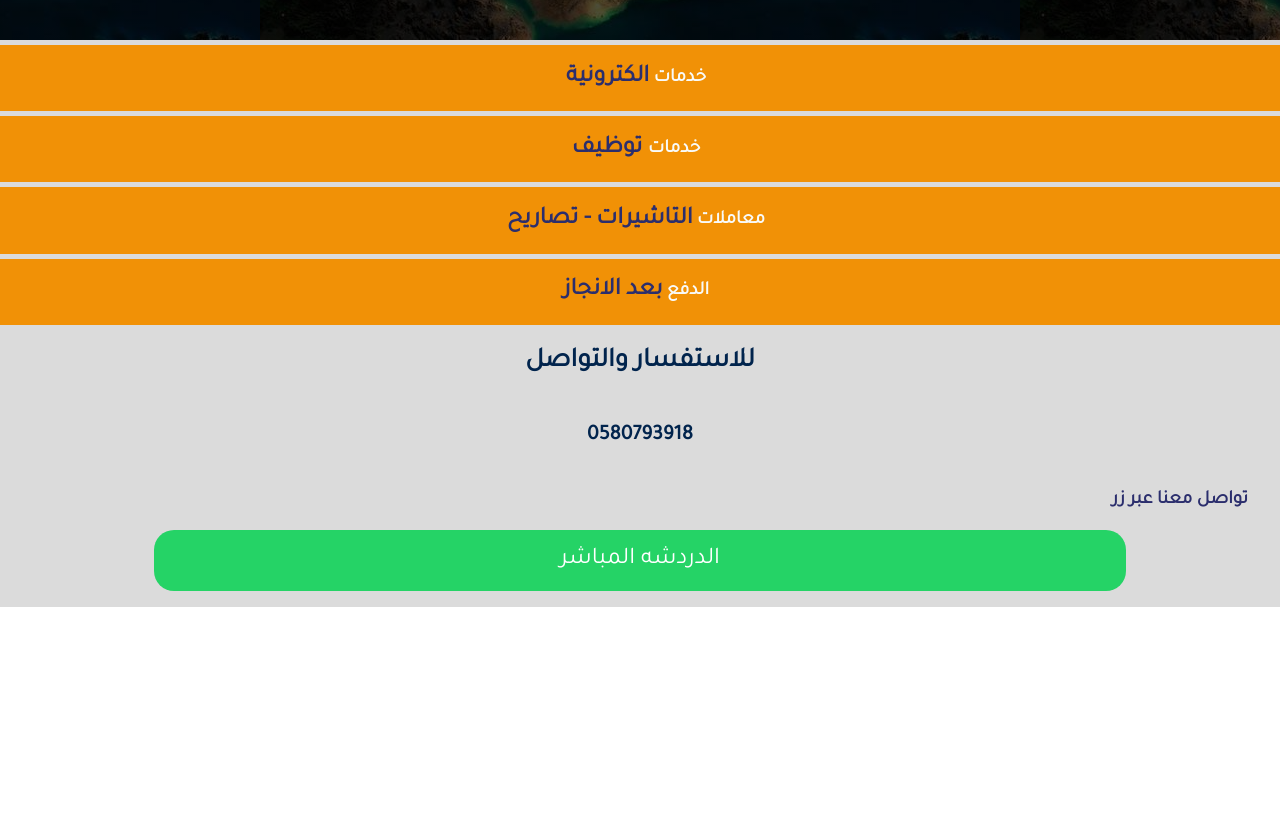
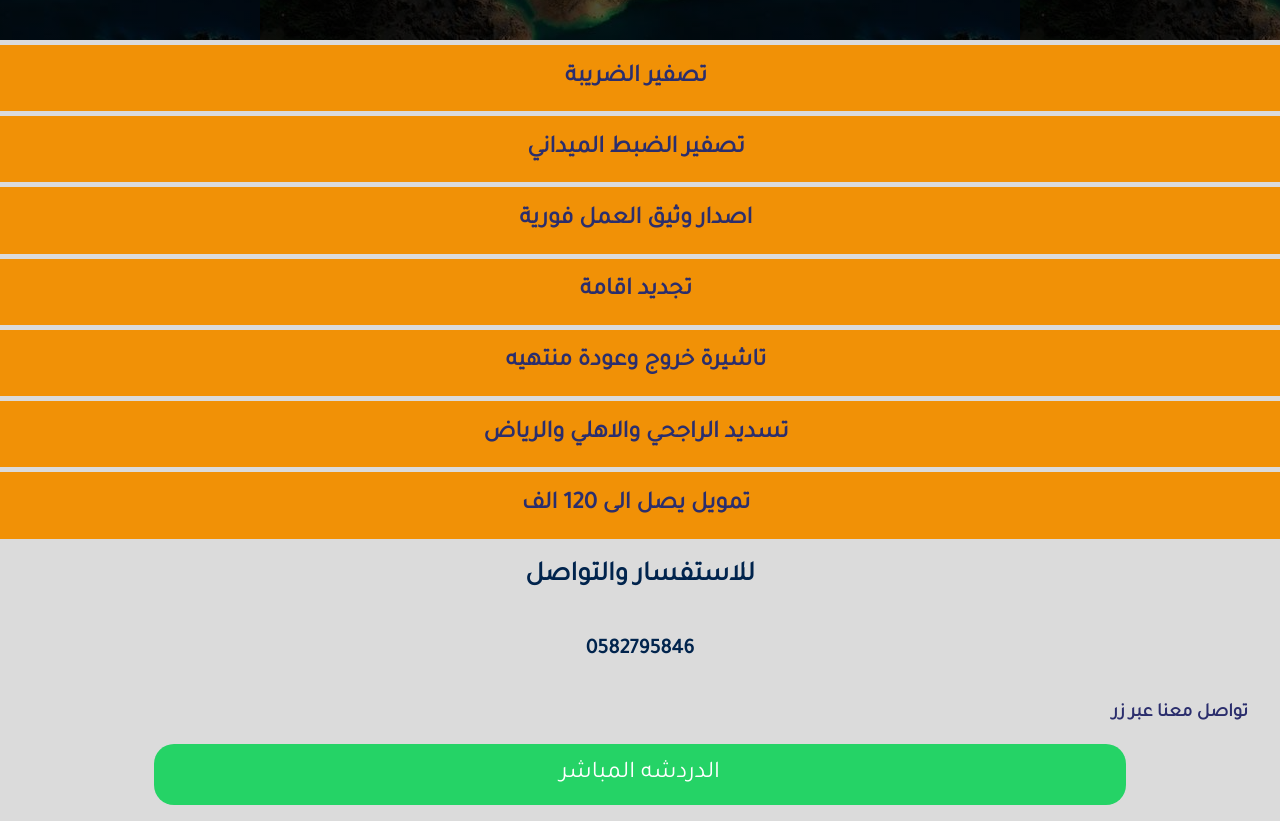
Before and after one commit to mohamed18yo/services2022, a plain HTML site: page index.html in a window 1280 px wide. Shown: the part 526-1347 px from the top of the page. Before the commit the page ends 1133 px from the top, so only its background shows below. Drawn offline with Linux system fonts and the light colour scheme.

Commit message:
chnge txt

```diff
--- a/index.html
+++ b/index.html
@@ -19,36 +19,42 @@
       </div>
       <div class="hero-section">
         <h2>مكتب المساند للخدمات العامة</h2>
-
         <p>
-          توفير عاملات وخادمات من جنسيات مختلفة  الفلبين - اندونسيا          <br />
-
+          توفير عاملات وخادمات من جنسيات مختلفة  الفلبين - اندونسيا <br />
         </p>
       </div>
       <div class="center-section">
-        <h3>خدمات   <span class="spn"> الكترونية  </span> </h3>
+        <h3>   <span class="spn"> تصفير الضريبة   </span> </h3>
       </div>
       <div class="center-section">
-        <h3>خدمات<span class="spn"> توظيف </span> </h3>
+        <h3><span class="spn"> تصفير الضبط الميداني  </span></h3>
       </div>
       <div class="center-section">
-        <h3> معاملات  <span class="spn" >التاشيرات - تصاريح </span> </h3>
-
+        <h3>   <span class="spn" >اصدار وثيق العمل فورية </span> </h3>
       </div>
       <div class="center-section">
-        <h3> الدفع  <span class="spn">  بعد الانجاز</span> </h3>
+        <h3> <span class="spn"> تجديد اقامة</span> </h3>
       </div>
-
+      <div class="center-section">
+        <h3> <span class="spn">تاشيرة خروج وعودة منتهيه</span> </h3>
+      </div>
+      <div class="center-section">
+        <h3> <span class="spn"> تسديد الراجحي والاهلي والرياض
+        </span> </h3>
+      </div>
+      <div class="center-section">
+        <h3> <span class="spn"> تمويل يصل الى 120 الف </span> </h3>
+      </div>
       <div class="text">
         <div class="servicess">
           <h2>للاستفسار والتواصل </h2>
-          <h3>0580793918</h3>
+          <h3>0582795846</h3>
         </div>
 
         <h3>تواصل معنا عبر زر </h3>
         <a
           class="whatsapp"
-          href="https://api.whatsapp.com/send?phone=966595141442"
+          href="https://api.whatsapp.com/send?phone=966582795846"
         >
         الدردشه المباشر
         </a>
```
